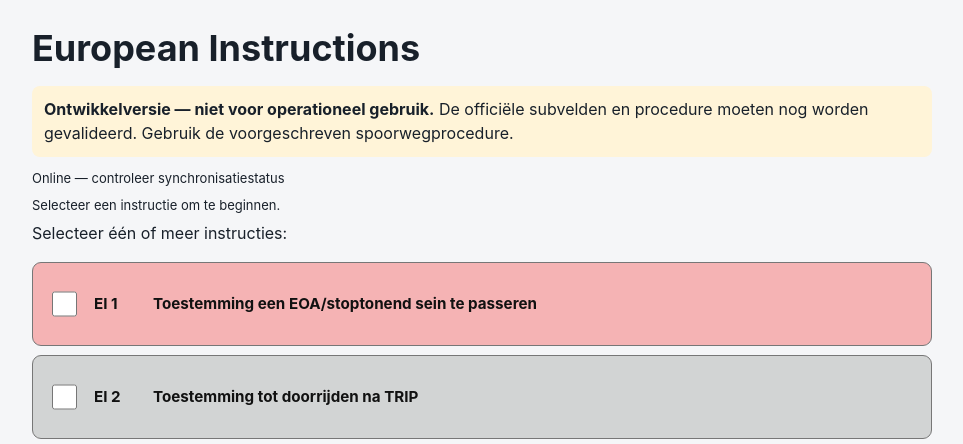
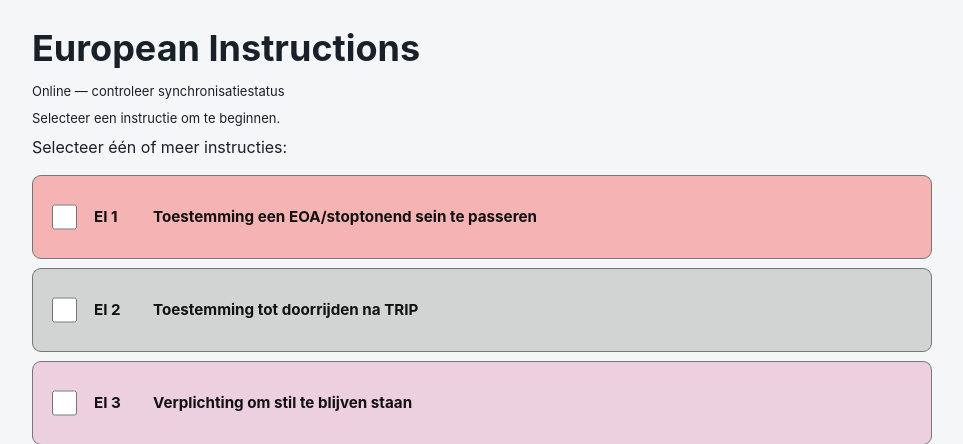
Before and after one commit to ambupilot/kerssing-trein, a Flask app: page /ei/new in a window 1280 px wide. Shown: the part 74-518 px from the top of the page, without its empty margins (158-1121 px from the left). Run offline with Flask 3, Linux system fonts and the light colour scheme; the visitor is signed in with stand-in values (Sample User, id 1); some libraries are stand-ins or nearby versions.

Commit message:
Remove EI development-version notice from interface

```diff
--- a/templates/ei.html
+++ b/templates/ei.html
@@ -45,7 +45,6 @@ textarea.ei-paper-textarea{min-height:85px}
 .ei-train-fields{display:grid;grid-template-columns:1fr 1fr;gap:12px;padding:14px;background:#fff}.ei-train-fields label{display:grid;gap:5px;font-size:13px;font-weight:700}.ei-train-fields input{width:100%;box-sizing:border-box;border:2px solid #d92323;padding:10px;font-size:16px}@media(max-width:650px){.ei-train-fields{grid-template-columns:1fr}}</style>
 <section class="ei-page">
 <h1>European Instructions</h1>
-<p class="ei-note"><strong>Ontwikkelversie — niet voor operationeel gebruik.</strong> De officiële subvelden en procedure moeten nog worden gevalideerd. Gebruik de voorgeschreven spoorwegprocedure.</p>
 <input type="hidden" id="ei-csrf" value="{{ csrf_token() }}">
 <div id="ei-connectivity" class="ei-status" role="status"></div><div id="ei-draft-status" class="ei-status">Selecteer een instructie om te beginnen.</div>
 <div id="ei-selection">
@@ -57,7 +56,7 @@ textarea.ei-paper-textarea{min-height:85px}
 </div>
 <div class="ei-actions"><button type="button" id="ei-accept" class="button ei-action-accept">Aannemen</button></div>
 </div>
-<div id="ei-selected" hidden><div class="ei-paper"><div class="ei-paper-heading">European Instruction</div><div class="ei-train-fields"><label>A – Treinnummer / Rangeernummer<input id="ei-train-number" type="text" autocomplete="off"></label><label>D – Treindienstleidergebied<input id="ei-dispatcher-area" type="text" autocomplete="off"></label></div><div id="ei-forms"></div></div><p class="ei-paper-footer">* Doorhalen wat niet van toepassing is. Ontwikkelversie: uitsluitend het machinistgedeelte.</p><div id="ei-completed-box" class="ei-completion" hidden><label><input id="ei-completed" type="checkbox"> Deze EI is afgehandeld</label><div id="ei-completed-at" class="ei-status">Nog niet afgehandeld</div><button type="button" id="ei-archive" class="button secondary" hidden>PDF archiveren bij dagstaat</button><div id="ei-archive-status" class="ei-status" role="status"></div><a id="ei-day-link" class="button secondary" hidden>Open dagstaat</a></div><div class="ei-bottom-actions"><button type="button" id="ei-back" class="button ei-action-edit">EI wijzigen</button><button type="button" id="ei-new" class="button ei-action-new" hidden>Nieuwe EI starten</button></div></div>
+<div id="ei-selected" hidden><div class="ei-paper"><div class="ei-paper-heading">European Instruction</div><div class="ei-train-fields"><label>A – Treinnummer / Rangeernummer<input id="ei-train-number" type="text" autocomplete="off"></label><label>D – Treindienstleidergebied<input id="ei-dispatcher-area" type="text" autocomplete="off"></label></div><div id="ei-forms"></div></div><p class="ei-paper-footer">* Doorhalen wat niet van toepassing is. Uitsluitend het machinistgedeelte.</p><div id="ei-completed-box" class="ei-completion" hidden><label><input id="ei-completed" type="checkbox"> Deze EI is afgehandeld</label><div id="ei-completed-at" class="ei-status">Nog niet afgehandeld</div><button type="button" id="ei-archive" class="button secondary" hidden>PDF archiveren bij dagstaat</button><div id="ei-archive-status" class="ei-status" role="status"></div><a id="ei-day-link" class="button secondary" hidden>Open dagstaat</a></div><div class="ei-bottom-actions"><button type="button" id="ei-back" class="button ei-action-edit">EI wijzigen</button><button type="button" id="ei-new" class="button ei-action-new" hidden>Nieuwe EI starten</button></div></div>
 <section class="ei-ident" id="ei-identification" aria-label="Verplichte identificatie" hidden>
 <strong>Identificatie (verplicht)</strong>
 <div class="ei-ident-grid">
```
